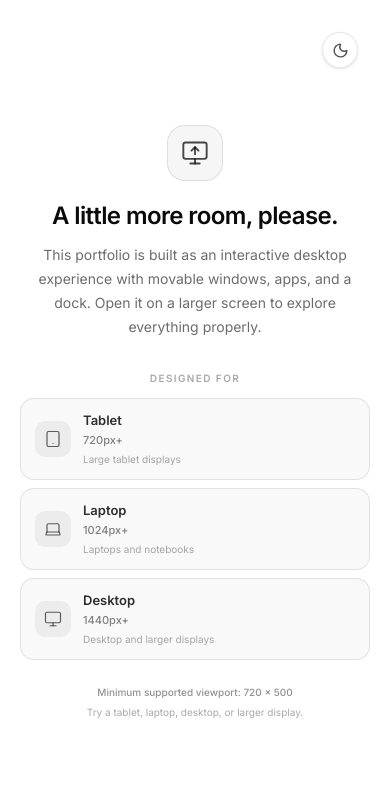
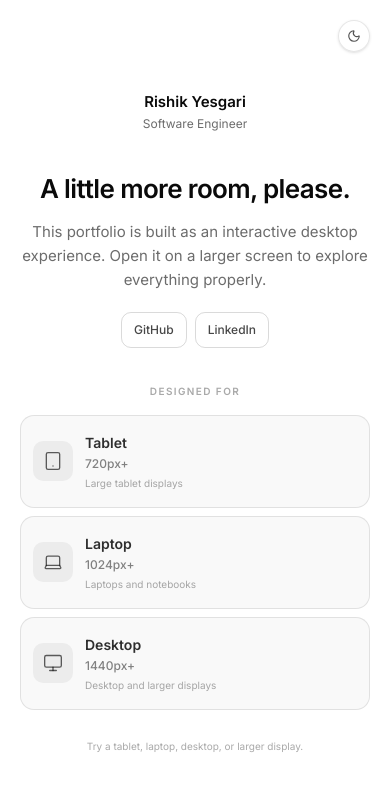
Before and after one commit to Rishik15/portfolio, a Next.js app: page / in a window 390 px wide. Shown: the top 790 px of the page. Built offline with nearby package versions, Linux system fonts and the light colour scheme.

Commit message:
Did SEO optimization

```diff
--- a/src/app/layout.tsx
+++ b/src/app/layout.tsx
@@ -19,9 +19,81 @@ const geistMono = Geist_Mono({
 });
 
 export const metadata: Metadata = {
-    title: "Rishik Yesgari",
-    description: "Portfolio of Rishik Yesgari",
+    metadataBase: new URL("https://www.rishik-y.tech"),
+
+    title: "Rishik Yesgari | Software Engineer",
+
+    description:
+        "Portfolio of Rishik Yesgari, a software engineer building full-stack applications, AI and machine learning systems, and modern software solutions.",
+
+    applicationName: "Rishik Yesgari",
+
+    authors: [
+        {
+            name: "Rishik Yesgari",
+            url: "https://www.rishik-y.tech",
+        },
+    ],
+
+    creator: "Rishik Yesgari",
+    publisher: "Rishik Yesgari",
+
+    alternates: {
+        canonical: "/",
+    },
+
+    openGraph: {
+        type: "profile",
+        locale: "en_US",
+        url: "/",
+        siteName: "Rishik Yesgari",
+        title: "Rishik Yesgari | Software Engineer",
+        description:
+            "Portfolio of Rishik Yesgari, a software engineer building full-stack applications, AI and machine learning systems, and modern software solutions.",
+    },
+
+    twitter: {
+        card: "summary",
+        title: "Rishik Yesgari | Software Engineer",
+        description:
+            "Portfolio of Rishik Yesgari, a software engineer building full-stack applications, AI and machine learning systems, and modern software solutions.",
+    },
+
+    robots: {
+        index: true,
+        follow: true,
+        googleBot: {
+            index: true,
+            follow: true,
+            "max-image-preview": "large",
+            "max-snippet": -1,
+            "max-video-preview": -1,
+        },
+    },
 };
+
+const profileJsonLd = {
+    "@context": "https://schema.org",
+    "@type": "ProfilePage",
+    "@id": "https://www.rishik-y.tech/#profile",
+    url: "https://www.rishik-y.tech/",
+    name: "Rishik Yesgari | Software Engineer",
+    description:
+        "Portfolio of Rishik Yesgari, a software engineer building full-stack applications, AI and machine learning systems, and modern software solutions.",
+    mainEntity: {
+        "@type": "Person",
+        "@id": "https://www.rishik-y.tech/#person",
+        name: "Rishik Yesgari",
+        url: "https://www.rishik-y.tech/",
+        jobTitle: "Software Engineer",
+        description:
+            "Software engineer building full-stack applications, AI and machine learning systems, and modern software solutions.",
+        sameAs: [
+            "https://github.com/Rishik15",
+            "https://www.linkedin.com/in/rishikreddyyesgari",
+        ],
+    },
+} as const;
 
 type RootLayoutProps = {
     children: ReactNode;
@@ -33,6 +105,16 @@ export default function RootLayout({ children }: RootLayoutProps) {
             <body
                 className={`${inter.className} ${inter.variable} ${geistMono.variable} min-h-dvh antialiased`}
             >
+                <script
+                    type="application/ld+json"
+                    dangerouslySetInnerHTML={{
+                       __html: JSON.stringify(profileJsonLd).replace(
+                            /</g,
+                            "\\u003c",
+                        ),
+                    }}
+                />
+
                 <ThemeProvider
                     attribute="class"
                     defaultTheme="system"
--- a/src/components/screen/unsupported-screen-ui.ts
+++ b/src/components/screen/unsupported-screen-ui.ts
@@ -1,9 +1,9 @@
 export const UNSUPPORTED_SCREEN_UI = {
     root: `
         relative
-        min-h-dvh
+        h-dvh
         w-full
-        overflow-x-hidden
+        overflow-hidden
         bg-background
         font-sans
         text-foreground
@@ -12,19 +12,22 @@ export const UNSUPPORTED_SCREEN_UI = {
     theme: {
         position: `
             absolute
-            right-8
-            top-8
+            right-5
+            top-5
             z-20
 
-            sm:right-6
-            sm:top-6
+            min-[420px]:right-6
+            min-[420px]:top-6
+
+            [@media(max-height:560px)]:right-4
+            [@media(max-height:560px)]:top-4
         `,
 
         wrapper: `
             pointer-events-auto
 
             flex
-            size-9
+            size-8
             items-center
             justify-center
 
@@ -38,11 +41,13 @@ export const UNSUPPORTED_SCREEN_UI = {
             shadow-sm
 
             backdrop-blur-sm
+
+            [@media(max-height:560px)]:size-7
         `,
 
         button: `
             flex
-            size-9
+            size-8
             cursor-pointer
             items-center
             justify-center
@@ -67,7 +72,10 @@ export const UNSUPPORTED_SCREEN_UI = {
             focus-visible:outline-none
 
             [&_svg]:block
-            [&_svg]:size-[17px]
+            [&_svg]:size-[14px]
+
+            [@media(max-height:560px)]:size-7
+            [@media(max-height:560px)]:[&_svg]:size-[13px]
         `,
     },
 
@@ -75,90 +83,198 @@ export const UNSUPPORTED_SCREEN_UI = {
         mx-auto
 
         flex
-        min-h-dvh
+        h-dvh
+        min-h-0
         w-full
         max-w-[680px]
         items-center
         justify-center
 
         px-5
-        py-20
+        py-8
 
         min-[420px]:px-6
 
         min-[560px]:px-8
-        min-[560px]:py-24
+
+        [@media(min-height:700px)]:py-12
+        [@media(min-height:800px)]:py-16
+        [@media(min-height:900px)]:py-20
+
+        [@media(max-height:560px)]:py-3
     `,
 
     content: `
         flex
+        max-h-full
         w-full
         flex-col
         items-center
+        justify-center
         text-center
     `,
 
     hero: {
         iconWrapper: `
             flex
-            size-14
+            size-12
+            shrink-0
             items-center
             justify-center
 
-            rounded-2xl
+            rounded-xl
 
             border
             border-foreground/10
 
             bg-foreground/[0.035]
 
-            min-[420px]:size-16
+            min-[420px]:size-14
+
+            [@media(min-height:800px)]:size-16
+            [@media(min-height:800px)]:rounded-2xl
+
+            [@media(max-height:560px)]:size-10
+            [@media(max-height:560px)]:rounded-lg
         `,
 
         icon: `
-            size-7
+            size-6
             text-foreground/75
 
-            min-[420px]:size-8
+            min-[420px]:size-7
+
+            [@media(min-height:800px)]:size-8
+
+            [@media(max-height:560px)]:size-5
         `,
 
         heading: `
-            mt-5
+            mt-4
 
             max-w-md
 
-            text-[24px]
+            text-[22px]
             font-semibold
             leading-tight
             tracking-[-0.025em]
 
-            min-[420px]:mt-6
-            min-[420px]:text-[26px]
+            min-[420px]:text-[24px]
+
+            [@media(min-height:800px)]:mt-5
+            [@media(min-height:800px)]:text-[26px]
+
+            [@media(max-height:560px)]:mt-2.5
+            [@media(max-height:560px)]:text-[20px]
         `,
 
         description: `
-            mt-3
+            mt-2.5
 
             max-w-[500px]
 
-            text-[14px]
-            leading-6
+            text-[13px]
+            leading-5
             text-foreground/60
 
-            min-[420px]:mt-3.5
+            min-[420px]:text-[14px]
+
+            [@media(min-height:800px)]:mt-3.5
+            [@media(min-height:800px)]:text-[15px]
+            [@media(min-height:800px)]:leading-6
+
+            [@media(max-height:560px)]:mt-2
+            [@media(max-height:560px)]:text-[12px]
+            [@media(max-height:560px)]:leading-4
+        `,
+    },
+
+    profile: {
+        root: `
+            mt-3
+            mb-3
+            text-center
+
+            [@media(min-height:800px)]:mt-4
+            [@media(min-height:800px)]:mb-5
+
+            [@media(max-height:560px)]:mt-2
+            [@media(max-height:560px)]:mb-2
+        `,
+
+        name: `
+            text-[14px]
+            font-semibold
+            text-foreground
+
             min-[420px]:text-[15px]
-            min-[420px]:leading-6
+
+            [@media(max-height:560px)]:text-[13px]
+        `,
+
+        role: `
+            mt-0.5
+            text-[11px]
+            text-foreground/60
+
+            min-[420px]:text-[12px]
+
+            [@media(max-height:560px)]:text-[10px]
+        `,
+    },
+
+    links: {
+        nav: `
+            mt-4
+
+            flex
+            items-center
+            justify-center
+            gap-2
+
+            [@media(min-height:800px)]:mt-5
+
+            [@media(max-height:560px)]:mt-2.5
+        `,
+
+        link: `
+            inline-flex
+            items-center
+
+            rounded-lg
+
+            border
+            border-foreground/15
+
+            px-3
+            py-2
+
+            text-[12px]
+            font-medium
+            text-foreground/75
+
+            transition-colors
+            duration-150
+
+            hover:bg-foreground/5
+            hover:text-foreground
+
+            [@media(max-height:560px)]:px-2.5
+            [@media(max-height:560px)]:py-1.5
+            [@media(max-height:560px)]:text-[11px]
         `,
     },
 
     support: {
         section: `
-            mt-8
+            mt-6
             w-full
 
-            min-[420px]:mt-9
+            [@media(min-height:700px)]:mt-7
+            [@media(min-height:800px)]:mt-9
+            [@media(min-height:900px)]:mt-10
 
-            min-[560px]:mt-10
+            [@media(max-height:560px)]:mt-3
         `,
 
         label: `
@@ -169,6 +285,8 @@ export const UNSUPPORTED_SCREEN_UI = {
             text-foreground/35
 
             min-[420px]:text-[11px]
+
+            [@media(max-height:560px)]:text-[9px]
         `,
 
         grid: `
@@ -181,9 +299,13 @@ export const UNSUPPORTED_SCREEN_UI = {
 
             min-[420px]:gap-2.5
 
-            min-[560px]:mt-4
             min-[560px]:grid-cols-3
             min-[560px]:gap-3
+
+            [@media(min-height:800px)]:mt-4
+
+            [@media(max-height:560px)]:mt-2
+            [@media(max-height:560px)]:gap-1.5
         `,
 
         card: `
@@ -200,24 +322,33 @@ export const UNSUPPORTED_SCREEN_UI = {
 
             bg-foreground/[0.025]
 
-            px-3.5
-            py-3
+            px-3
+            py-2.5
 
             text-left
 
-            min-[420px]:px-4
+            min-[420px]:px-3.5
 
             min-[560px]:flex-col
             min-[560px]:justify-center
-            min-[560px]:gap-2.5
+            min-[560px]:gap-2
             min-[560px]:px-3
-            min-[560px]:py-4
+            min-[560px]:py-3
             min-[560px]:text-center
+
+            [@media(min-height:800px)]:py-4
+
+            [@media(max-height:560px)]:gap-2
+            [@media(max-height:560px)]:px-2.5
+            [@media(max-height:560px)]:py-2
+
+            min-[560px]:[@media(max-height:560px)]:gap-1.5
+            min-[560px]:[@media(max-height:560px)]:py-2
         `,
 
         iconWrapper: `
             flex
-            size-9
+            size-8
             shrink-0
             items-center
             justify-center
@@ -226,14 +357,22 @@ export const UNSUPPORTED_SCREEN_UI = {
 
             bg-foreground/[0.05]
 
-            min-[560px]:size-10
+            min-[560px]:size-9
+
+            [@media(min-height:800px)]:size-10
+
+            [@media(max-height:560px)]:size-7
         `,
 
         icon: `
-            size-[18px]
+            size-4
             text-foreground/65
 
-            min-[560px]:size-5
+            min-[560px]:size-[18px]
+
+            [@media(min-height:800px)]:size-5
+
+            [@media(max-height:560px)]:size-3.5
         `,
 
         info: `
@@ -241,21 +380,29 @@ export const UNSUPPORTED_SCREEN_UI = {
         `,
 
         device: `
-            text-[13px]
+            text-[12px]
             font-semibold
             text-foreground/85
 
-            min-[560px]:text-[14px]
+            min-[560px]:text-[13px]
+
+            [@media(min-height:800px)]:text-[14px]
+
+            [@media(max-height:560px)]:text-[11px]
         `,
 
         size: `
             mt-0.5
 
-            text-[11px]
+            text-[10px]
             font-medium
             text-foreground/50
 
-            min-[560px]:text-[12px]
+            min-[560px]:text-[11px]
+
+            [@media(min-height:800px)]:text-[12px]
+
+            [@media(max-height:560px)]:text-[9px]
         `,
 
         description: `
@@ -267,12 +414,14 @@ export const UNSUPPORTED_SCREEN_UI = {
 
             min-[560px]:mt-1
             min-[560px]:text-[11px]
+
+            [@media(max-height:620px)]:hidden
         `,
     },
 
     footer: {
         root: `
-            mt-6
+            mt-4
 
             flex
             flex-col
@@ -284,15 +433,23 @@ export const UNSUPPORTED_SCREEN_UI = {
             leading-4
             text-foreground/35
 
-            min-[420px]:mt-7
             min-[420px]:text-[11px]
 
-            min-[560px]:mt-8
+            [@media(min-height:700px)]:mt-6
+            [@media(min-height:800px)]:mt-7
+            [@media(min-height:900px)]:mt-8
+
+            [@media(max-height:560px)]:mt-2
+            [@media(max-height:480px)]:hidden
+
+            [@media(max-height:620px)]:[&>span:last-child]:hidden
         `,
 
         minimum: `
             font-medium
             text-foreground/45
+
+            [@media(max-height:560px)]:text-[9px]
         `,
     },
 } as const;
--- a/src/components/screen/unsupported-screen.tsx
+++ b/src/components/screen/unsupported-screen.tsx
@@ -70,12 +70,14 @@ export function UnsupportedScreen() {
 
             <div className={UNSUPPORTED_SCREEN_UI.layout}>
                 <div className={UNSUPPORTED_SCREEN_UI.content}>
-                    <div className={UNSUPPORTED_SCREEN_UI.hero.iconWrapper}>
-                        <MonitorUp
-                            className={UNSUPPORTED_SCREEN_UI.hero.icon}
-                            strokeWidth={1.6}
-                            aria-hidden="true"
-                        />
+                    <div className="mb-5 text-center">
+                        <p className="text-[15px] font-semibold text-foreground">
+                            Rishik Yesgari
+                        </p>
+
+                        <p className="mt-0.5 text-[12px] text-foreground/60">
+                            Software Engineer
+                        </p>
                     </div>
 
                     <h1 className={UNSUPPORTED_SCREEN_UI.hero.heading}>
@@ -84,9 +86,62 @@ export function UnsupportedScreen() {
 
                     <p className={UNSUPPORTED_SCREEN_UI.hero.description}>
                         This portfolio is built as an interactive desktop
-                        experience with movable windows, apps, and a dock. Open
+                        experience. Open
                         it on a larger screen to explore everything properly.
                     </p>
+
+                    <nav
+                        className="mt-5 flex items-center justify-center gap-2"
+                        aria-label="Rishik Yesgari profiles"
+                    >
+                        <a
+                            href="https://github.com/Rishik15"
+                            target="_blank"
+                            rel="noreferrer"
+                            className="
+                                inline-flex
+                                items-center
+                                rounded-lg
+                                border
+                                border-foreground/15
+                                px-3
+                                py-2
+                                text-[12px]
+                                font-medium
+                                text-foreground/75
+                                transition-colors
+                                duration-150
+                                hover:bg-foreground/5
+                                hover:text-foreground
+                            "
+                        >
+                            GitHub
+                        </a>
+
+                        <a
+                            href="https://www.linkedin.com/in/rishikreddyyesgari"
+                            target="_blank"
+                            rel="noreferrer"
+                            className="
+                                inline-flex
+                                items-center
+                                rounded-lg
+                                border
+                                border-foreground/15
+                                px-3
+                                py-2
+                                text-[12px]
+                                font-medium
+                                text-foreground/75
+                                transition-colors
+                                duration-150
+                                hover:bg-foreground/5
+                                hover:text-foreground
+                            "
+                        >
+                            LinkedIn
+                        </a>
+                    </nav>
 
                     <section
                         className={UNSUPPORTED_SCREEN_UI.support.section}
@@ -166,9 +221,6 @@ export function UnsupportedScreen() {
                     </section>
 
                     <div className={UNSUPPORTED_SCREEN_UI.footer.root}>
-                        <span className={UNSUPPORTED_SCREEN_UI.footer.minimum}>
-                            Minimum supported viewport: 720 × 500
-                        </span>
 
                         <span>
                             Try a tablet, laptop, desktop, or larger display.
```
Also changed, not shown: src/app/robots.ts (added, +13 -0 lines), src/app/sitemap.ts (added, +11 -0 lines), src/components/screen/screen-gate.tsx (+31 -1 lines).
